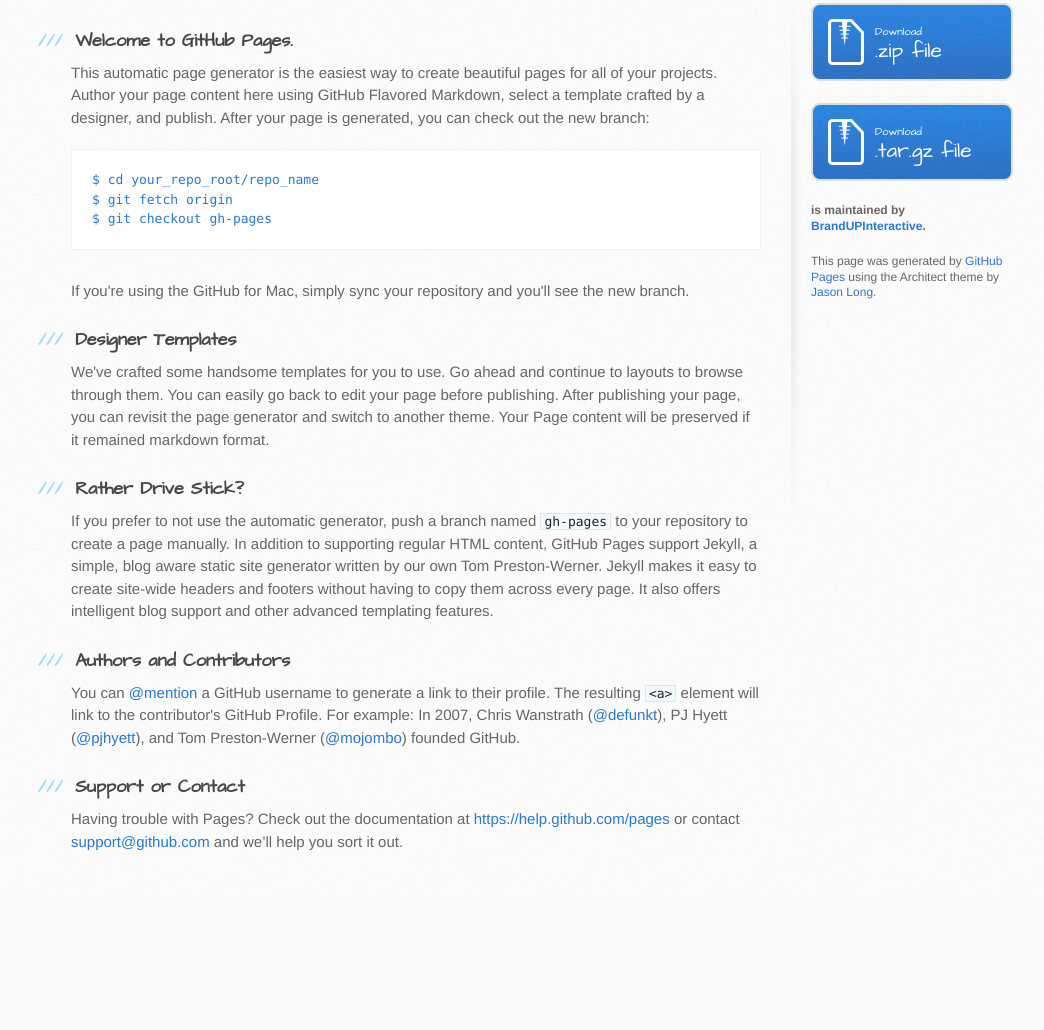
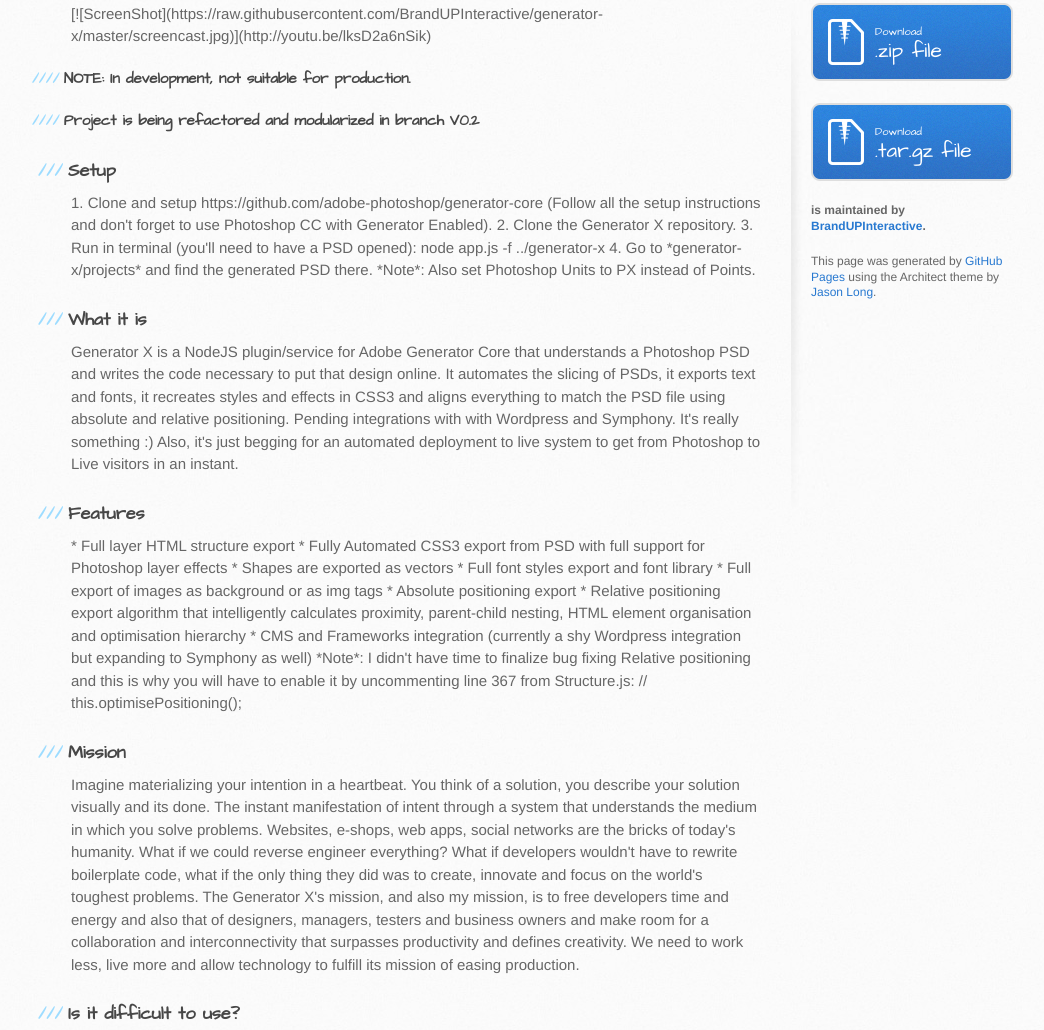
Before and after one commit to dumconstantin/generator-x, a plain HTML site: page index.html in a window 1280 px wide. Shown: the part 263-1293 px from the top of the page, without its empty margins (99-1143 px from the left). Before the commit the page ends 1159 px from the top, so only its background shows below. Drawn offline with Linux system fonts and the light colour scheme.

Commit message:
Add readme content

```diff
--- a/index.html
+++ b/index.html
@@ -28,37 +28,74 @@
     <div id="content-wrapper">
       <div class="inner clearfix">
         <section id="main-content">
-          <h3>
-<a id="welcome-to-github-pages" class="anchor" href="#welcome-to-github-pages" aria-hidden="true"><span class="octicon octicon-link"></span></a>Welcome to GitHub Pages.</h3>
 
-<p>This automatic page generator is the easiest way to create beautiful pages for all of your projects. Author your page content here using GitHub Flavored Markdown, select a template crafted by a designer, and publish. After your page is generated, you can check out the new branch:</p>
+[![ScreenShot](https://raw.githubusercontent.com/BrandUPInteractive/generator-x/master/screencast.jpg)](http://youtu.be/lksD2a6nSik)
 
-<pre><code>$ cd your_repo_root/repo_name
-$ git fetch origin
-$ git checkout gh-pages
-</code></pre>
+<h4>NOTE: In development, not suitable for production.</h4>
 
-<p>If you're using the GitHub for Mac, simply sync your repository and you'll see the new branch.</p>
+<h4>Project is being refactored and modularized in branch V0.2</h4>
 
-<h3>
-<a id="designer-templates" class="anchor" href="#designer-templates" aria-hidden="true"><span class="octicon octicon-link"></span></a>Designer Templates</h3>
+<h3>Setup</h3>
 
-<p>We've crafted some handsome templates for you to use. Go ahead and continue to layouts to browse through them. You can easily go back to edit your page before publishing. After publishing your page, you can revisit the page generator and switch to another theme. Your Page content will be preserved if it remained markdown format.</p>
+1. Clone and setup https://github.com/adobe-photoshop/generator-core (Follow all the setup instructions and don't forget to use Photoshop CC with Generator Enabled).
+2. Clone the Generator X repository.
+3. Run in terminal (you'll need to have a PSD opened):
+node app.js -f ../generator-x
+4. Go to *generator-x/projects* and find the generated PSD there.
 
-<h3>
-<a id="rather-drive-stick" class="anchor" href="#rather-drive-stick" aria-hidden="true"><span class="octicon octicon-link"></span></a>Rather Drive Stick?</h3>
+*Note*: Also set Photoshop Units to PX instead of Points.
 
-<p>If you prefer to not use the automatic generator, push a branch named <code>gh-pages</code> to your repository to create a page manually. In addition to supporting regular HTML content, GitHub Pages support Jekyll, a simple, blog aware static site generator written by our own Tom Preston-Werner. Jekyll makes it easy to create site-wide headers and footers without having to copy them across every page. It also offers intelligent blog support and other advanced templating features.</p>
+<h3>What it is</h3>
+Generator X is a NodeJS plugin/service for Adobe Generator Core that understands a Photoshop PSD and writes the code necessary to put that design online.
 
-<h3>
-<a id="authors-and-contributors" class="anchor" href="#authors-and-contributors" aria-hidden="true"><span class="octicon octicon-link"></span></a>Authors and Contributors</h3>
+It automates the slicing of PSDs, it exports text and fonts, it recreates styles and effects in CSS3 and aligns everything to match the PSD file using absolute and relative positioning. Pending integrations with with Wordpress and Symphony. It's really something :) Also, it's just begging for an automated deployment to live system to get from Photoshop to Live visitors in an instant.
 
-<p>You can <a href="https://github.com/blog/821" class="user-mention">@mention</a> a GitHub username to generate a link to their profile. The resulting <code>&lt;a&gt;</code> element will link to the contributor's GitHub Profile. For example: In 2007, Chris Wanstrath (<a href="https://github.com/defunkt" class="user-mention">@defunkt</a>), PJ Hyett (<a href="https://github.com/pjhyett" class="user-mention">@pjhyett</a>), and Tom Preston-Werner (<a href="https://github.com/mojombo" class="user-mention">@mojombo</a>) founded GitHub.</p>
+<h3>Features</h3>
+* Full layer HTML structure export
+* Fully Automated CSS3 export from PSD with full support for Photoshop layer effects
+* Shapes are exported as vectors
+* Full font styles export and font library
+* Full export of images as background or as img tags
+* Absolute positioning export
+* Relative positioning export algorithm that intelligently calculates proximity, parent-child nesting, HTML element organisation and optimisation hierarchy
+* CMS and Frameworks integration (currently a shy Wordpress integration but expanding to Symphony as well)
 
-<h3>
-<a id="support-or-contact" class="anchor" href="#support-or-contact" aria-hidden="true"><span class="octicon octicon-link"></span></a>Support or Contact</h3>
+*Note*: I didn't have time to finalize bug fixing Relative positioning and this is why you will have to enable it by uncommenting line 367 from Structure.js:
+//  this.optimisePositioning();
 
-<p>Having trouble with Pages? Check out the documentation at <a href="https://help.github.com/pages">https://help.github.com/pages</a> or contact <a href="mailto:support@github.com">support@github.com</a> and we’ll help you sort it out.</p>
+<h3>Mission</h3>
+Imagine materializing your intention in a heartbeat. You think of a solution, you describe your solution visually and its done.
+The instant manifestation of intent through a system that understands the medium in which you solve problems.
+
+Websites, e-shops, web apps, social networks are the bricks of today's humanity. What if we could reverse engineer everything?
+
+What if developers wouldn't have to rewrite boilerplate code, what if the only thing they did was to create, innovate and focus on the world's toughest problems.
+
+The Generator X's mission, and also my mission, is to free developers time and energy and also that of designers, managers, testers and business owners and make room for a collaboration and interconnectivity that surpasses productivity and defines creativity.
+
+We need to work less, live more and allow technology to fulfill its mission of easing production.
+
+<h3>Is it difficult to use?</h3>
+No, there are no steps to actually use it. Included in the Repository there is a server and listens to Photoshop. Once you enable the Photoshop Generator you are good to go.
+
+<h3>What's the benefit of using it?</h3>
+Presentation websites and simple applications can be done in a day rather than weeks.
+
+More complex websites and applications will be developed in quarter of the time and effort otherwise required.
+
+Prototyping, developing and launching websites, campaigns or applications will be more reliable and simpler. Faster too.
+
+<h3>A BIG thank you goes to:</h3>
+Daniel Teodoriu
+Bogdan Matei
+Greg Whitfield
+Colin Whitfield
+@the entire BrandUP Interactive team
+
+for supporting the Generator X project in so many ways.
+
+
+
         </section>
 
         <aside id="sidebar">
```
